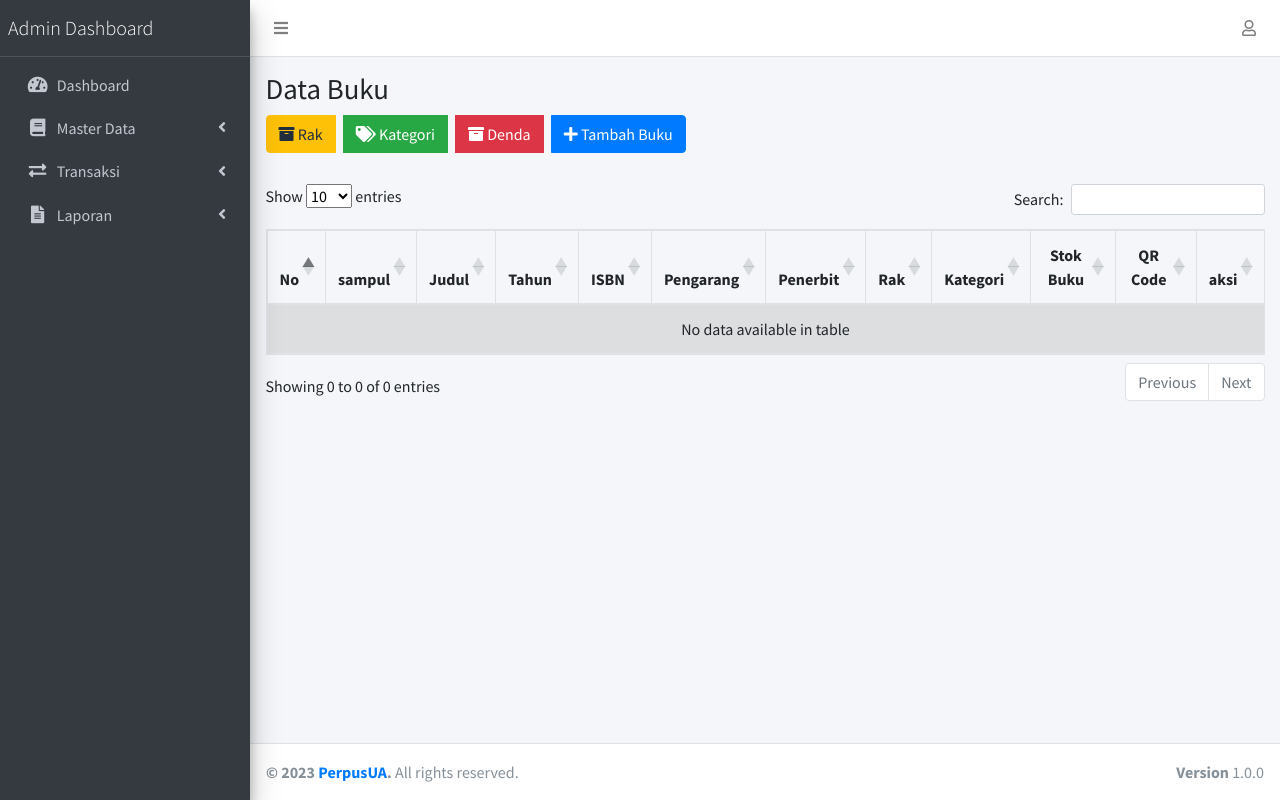
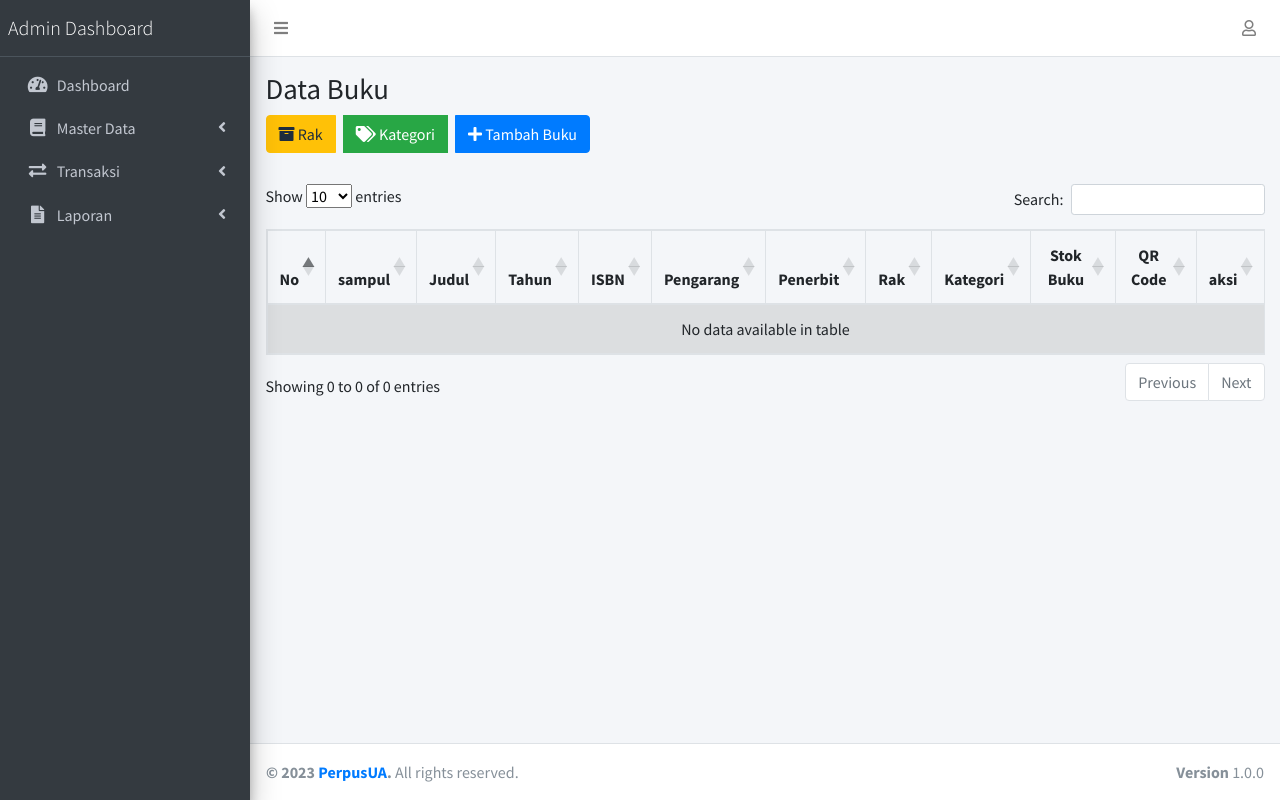
Before and after one commit to KinderJoyEnak-RY/perpustakaan_ua, a CodeIgniter app: the page made by application/views/admin/data_buku.php in a window 1280 px wide. Run offline with CodeIgniter, Linux system fonts and the light colour scheme; data that the repository does not hold is empty; some libraries are stand-ins or nearby versions.

Commit message:
move denda

```diff
--- a/application/views/admin/data_buku.php
+++ b/application/views/admin/data_buku.php
@@ -204,9 +204,6 @@
                         <button class="btn btn-success mr-2" data-toggle="modal" data-target="#modalTambahKategori">
                             <i class="fas fa-tags"></i> Kategori
                         </button>
-						<button class="btn btn-danger mr-2" data-toggle="modal" data-target="#modalTambahDenda">
-                            <i class="fas fa-archive"></i> Denda
-                        </button>
                         <button class="btn btn-primary" data-toggle="modal" data-target="#modalTambahBuku">
                             <i class="fas fa-plus"></i> Tambah Buku
                         </button>
@@ -311,42 +308,6 @@
                                             <textarea class="form-control" name="deskripsi"></textarea>
                                         </div>
                                         <button type="button" onclick="tambahRak()" class="btn btn-primary">Simpan</button>
-                                    </form>
-                                </div>
-                            </div>
-                        </div>
-                    </div>
-
-					<div class="modal fade small-modal" id="modalTambahDenda" tabindex="-1" role="dialog" aria-labelledby="modalLabelTambahDenda" aria-hidden="true">
-                        <div class="modal-dialog" role="document">
-                            <div class="modal-content">
-                                <div class="modal-body">
-                                    <h5 class="mb-3">Data Denda</h5>
-                                    <table class="table table-hover table-bordered small-table">
-                                        <thead>
-                                            <tr>
-                                                <th class="text-center">Denda</th>
-                                                <th class="text-center">Status</th>
-                                                <th class="text-center">Aksi</th>
-                                            </tr>
-                                        </thead>
-                                        <tbody id="listDenda">
-                                            <!-- Data kategori akan diisi di sini melalui JavaScript -->
-                                        </tbody>
-                                    </table>
-                                    <!-- Form Tambah Kategori -->
-                                    <h5 class="mt-4 mb-3">Tambah Denda Baru</h5>
-                                    <form id="formTambahDenda" action="javascript:void(0)" method="post">
-                                        <div class="form-group">
-                                            <label>Denda</label>
-                                            <input type="text" class="form-control" name="harga_denda" required>
-                                        </div>
-                                        <div class="form-group">
-                                            <label>Status</label>
-                                            <input type="text" class="form-control" name="status" required>
-
-                                        </div>
-                                        <button type="button" onclick="tambahDenda()" class="btn btn-success">Simpan</button>
                                     </form>
                                 </div>
                             </div>
@@ -577,23 +538,6 @@
             });
         }
 
-		function tambahDenda() {
-            $.ajax({
-                url: "<?php echo site_url('admin/tambah_denda'); ?>",
-                type: "POST",
-                data: $('#formTambahDenda').serialize(),
-                success: function(data) {
-                    alert('Denda berhasil ditambahkan');
-                    $('#modalTambahDenda').modal('hide');
-                    location.reload();
-					console.log(data);
-                },
-                error: function(jqXHR, textStatus, errorThrown) {
-                    alert('Gagal menambahkan Denda');
-                }
-            });
-        }
-
         function tambahKategori() {
             $.ajax({
                 url: "<?php echo site_url('admin/tambah_kategori'); ?>",
@@ -691,21 +635,6 @@
                 }
             });
         });
-		$('#modalTambahDenda').on('show.bs.modal', function(e) {
-            $.ajax({
-                url: "<?php echo site_url('admin/get_all_denda'); ?>",
-                type: "GET",
-                dataType: "JSON",
-                success: function(data) {
-                    var html = '';
-                    for (var i = 0; i < data.length; i++) {
-						var statusDenda = data[i].status == 1 ? "Aktif" : "Tidak Aktif";
-                        html += '<tr><td>' + data[i].harga_denda + '</td><td>' + statusDenda + '</td><td class="text-center"><a href="javascript:void(0)" onclick="deleteDenda(' + data[i].id + ')"><i class="fas fa-trash-alt text-danger"></i></a></td></tr>';
-                    }
-                    $('#listDenda').html(html);
-                }
-            });
-        });
         $('#modalTambahKategori').on('show.bs.modal', function(e) {
             $.ajax({
                 url: "<?php echo site_url('admin/get_all_kategori'); ?>",
@@ -760,23 +689,6 @@
                     },
                     error: function(jqXHR, textStatus, errorThrown) {
                         alert('Gagal menghapus rak');
-                    }
-                });
-            }
-        }
-
-		function deleteDenda(id) {
-            if (confirm('Apakah Anda yakin ingin menghapus denda ini?')) {
-                $.ajax({
-                    url: "<?php echo site_url('admin/delete_denda/'); ?>" + id,
-                    type: "POST",
-                    success: function(data) {
-                        alert('Denda berhasil dihapus');
-                        $('#modalTambahDenda').modal('hide');
-                        location.reload();
-                    },
-                    error: function(jqXHR, textStatus, errorThrown) {
-                        alert('Gagal menghapus Denda');
                     }
                 });
             }
```
